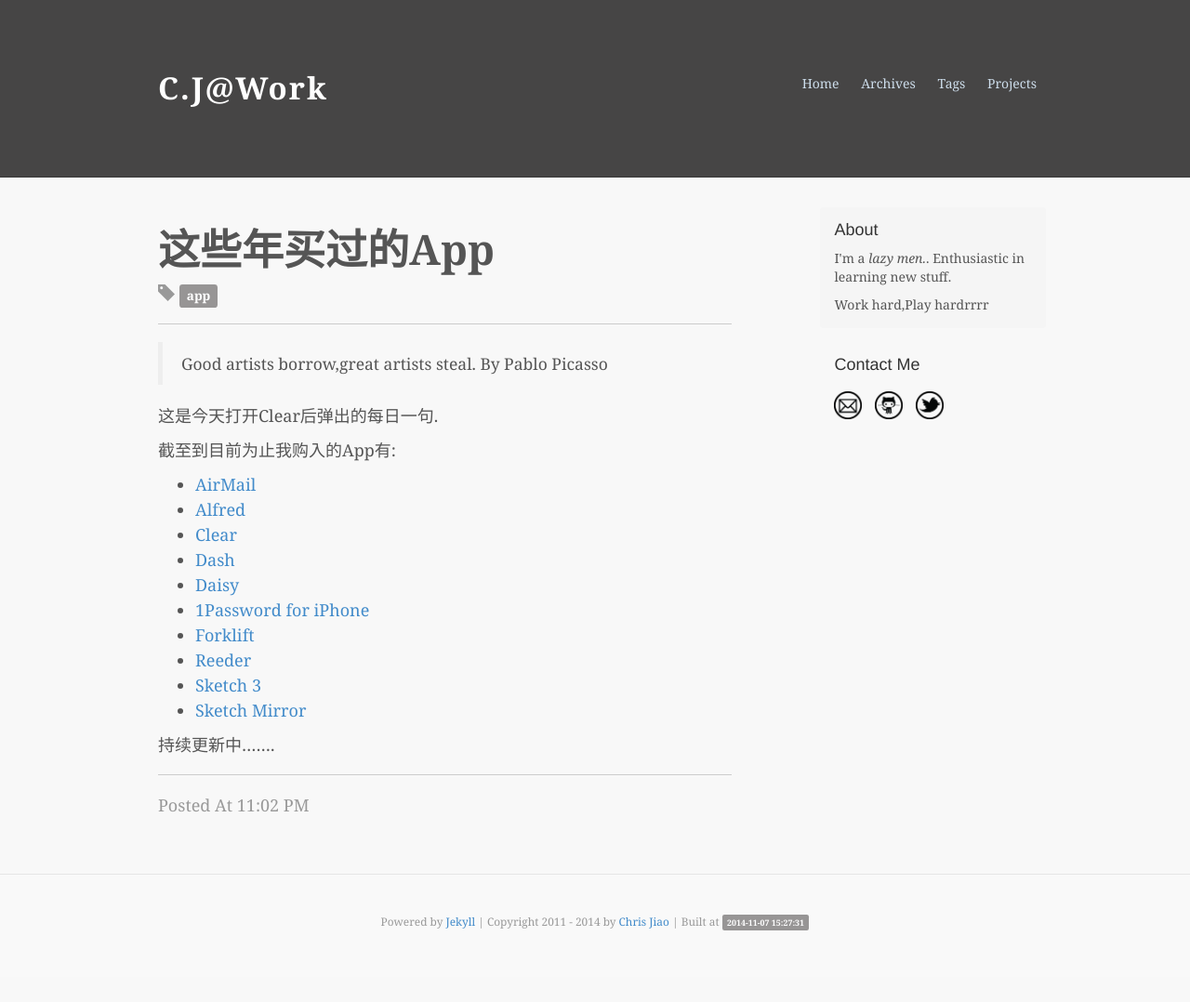
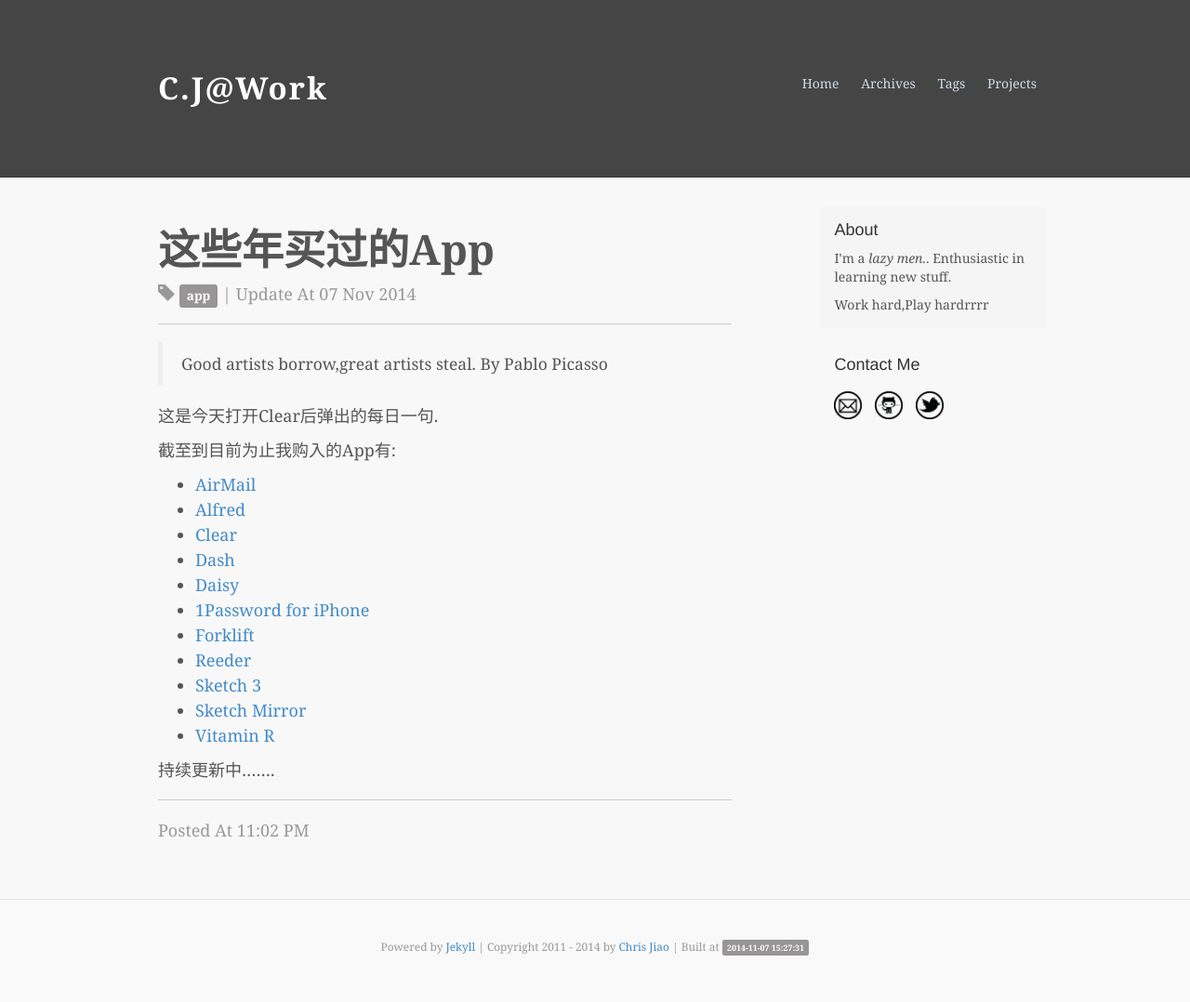
Before and after one commit to Catorpilor/catorpilor.github.com, a Jekyll site: the page built from _posts/2014-08-25-zhe-xie-nian-mai-guo-de-app-dot-dot-dot.md, in a window 1280 px wide. Shown: the whole page at 93% size. Built offline with Jekyll 4.4.1, drawn with Linux system fonts in a browser that asks for light colours; comment, search, counter and statistics services are not loaded; before the commit the page ends 1051 px from its top, so only the background shows below that.

Commit message:
更新了APP list

```diff
--- a/_posts/2014-08-25-zhe-xie-nian-mai-guo-de-app-dot-dot-dot.md
+++ b/_posts/2014-08-25-zhe-xie-nian-mai-guo-de-app-dot-dot-dot.md
@@ -2,6 +2,7 @@
 layout: post
 title: 这些年买过的App
 date: 2014-08-25 23:02
+updatetime: 2014-11-07 23:26
 tags:
 - app
 summary: 好的App值得购买去支持作者，希望将来我的App也这样。AzazA!
@@ -24,5 +25,6 @@ summary: 好的App值得购买去支持作者，希望将来我的App也这样
 * [Reeder](#reeder)
 * [Sketch 3](#sketch)
 * [Sketch Mirror](#smirror)
+* [Vitamin R](#vitaminR)
 
 持续更新中.......
```
